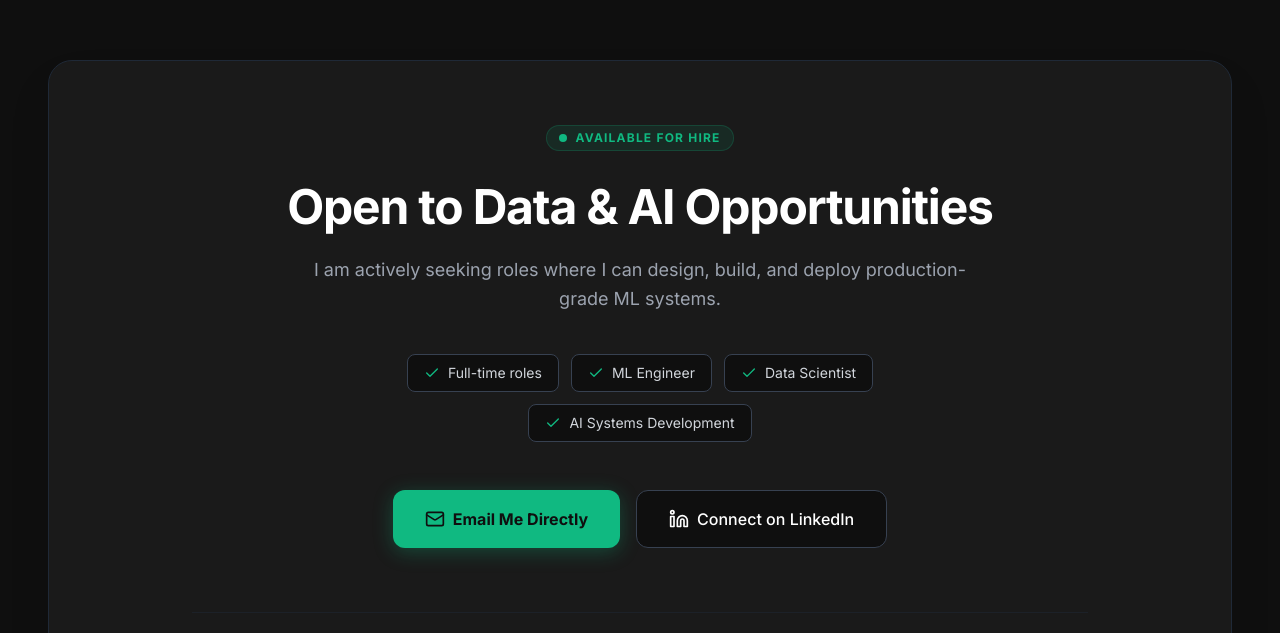
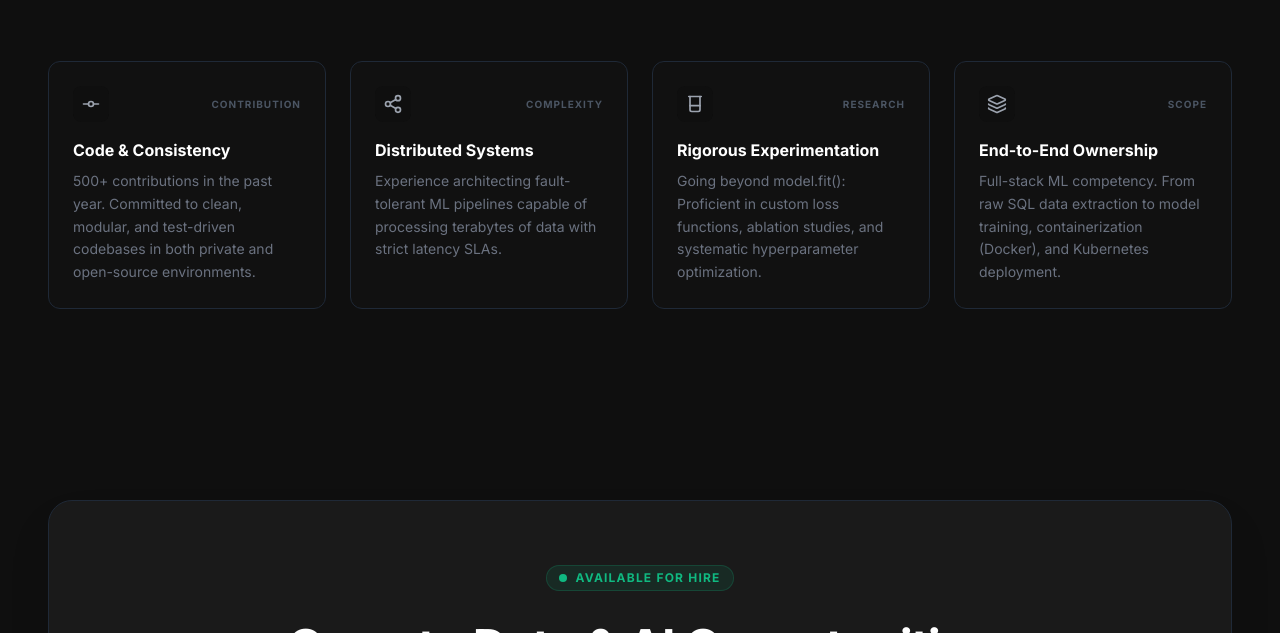
Before and after one commit to padmabhushanpagare/Ml_systems_portfolio, a React (Vite) app: page / in a window 1280 px wide. Shown: the part 7487-8120 px from the top of the page. Built offline with nearby package versions, Linux system fonts and the light colour scheme.

Commit message:
feat: Add ProfessionalHighlights section
Introduces a new section to showcase key professional strengths and experiences, using icons for visual appeal. This section aims to highlight expertise in code contribution, distributed systems, rigorous experimentation, and end-to-end ML ownership.

```diff
--- a/App.tsx
+++ b/App.tsx
@@ -8,6 +8,7 @@ import Demo from './components/Demo';
 import SystemArchitecture from './components/SystemArchitecture';
 import Stack from './components/Stack';
 import Blog from './components/Blog';
+import ProfessionalHighlights from './components/ProfessionalHighlights';
 import Contact from './components/Contact';
 import Footer from './components/Footer';
 import ChatAssistant from './components/ChatAssistant';
@@ -43,6 +44,7 @@ const App: React.FC = () => {
         <SystemArchitecture />
         <Stack />
         <Blog />
+        <ProfessionalHighlights />
         <Contact />
       </main>
 
--- /dev/null
+++ b/components/ProfessionalHighlights.tsx
@@ -0,0 +1,55 @@
+import React from 'react';
+import Section from './Section';
+import { GitCommit, Share2, Beaker, Layers } from 'lucide-react';
+
+const ProfessionalHighlights: React.FC = () => {
+  const highlights = [
+    {
+      icon: GitCommit,
+      label: "Contribution",
+      title: "Code & Consistency",
+      desc: "500+ contributions in the past year. Committed to clean, modular, and test-driven codebases in both private and open-source environments."
+    },
+    {
+      icon: Share2,
+      label: "Complexity",
+      title: "Distributed Systems",
+      desc: "Experience architecting fault-tolerant ML pipelines capable of processing terabytes of data with strict latency SLAs."
+    },
+    {
+      icon: Beaker,
+      label: "Research",
+      title: "Rigorous Experimentation",
+      desc: "Going beyond model.fit(): Proficient in custom loss functions, ablation studies, and systematic hyperparameter optimization."
+    },
+    {
+      icon: Layers,
+      label: "Scope",
+      title: "End-to-End Ownership",
+      desc: "Full-stack ML competency. From raw SQL data extraction to model training, containerization (Docker), and Kubernetes deployment."
+    }
+  ];
+
+  return (
+    <Section id="highlights" className="py-12 border-t border-gray-900/50">
+       <div className="grid grid-cols-1 md:grid-cols-2 lg:grid-cols-4 gap-6">
+        {highlights.map((item, idx) => (
+          <div key={idx} className="group bg-surface/30 p-6 rounded-xl border border-gray-800 hover:bg-surface hover:border-gray-700 transition-all duration-300">
+            <div className="flex items-center justify-between mb-4">
+                <div className="p-2 bg-background rounded-lg text-gray-400 group-hover:text-accent transition-colors">
+                    <item.icon size={20} />
+                </div>
+                <span className="text-[10px] font-bold text-gray-600 uppercase tracking-widest group-hover:text-gray-500 transition-colors">{item.label}</span>
+            </div>
+            <h4 className="text-white font-bold text-base mb-2">{item.title}</h4>
+            <p className="text-sm text-gray-500 leading-relaxed group-hover:text-gray-400 transition-colors">
+                {item.desc}
+            </p>
+          </div>
+        ))}
+      </div>
+    </Section>
+  );
+};
+
+export default ProfessionalHighlights;
```
